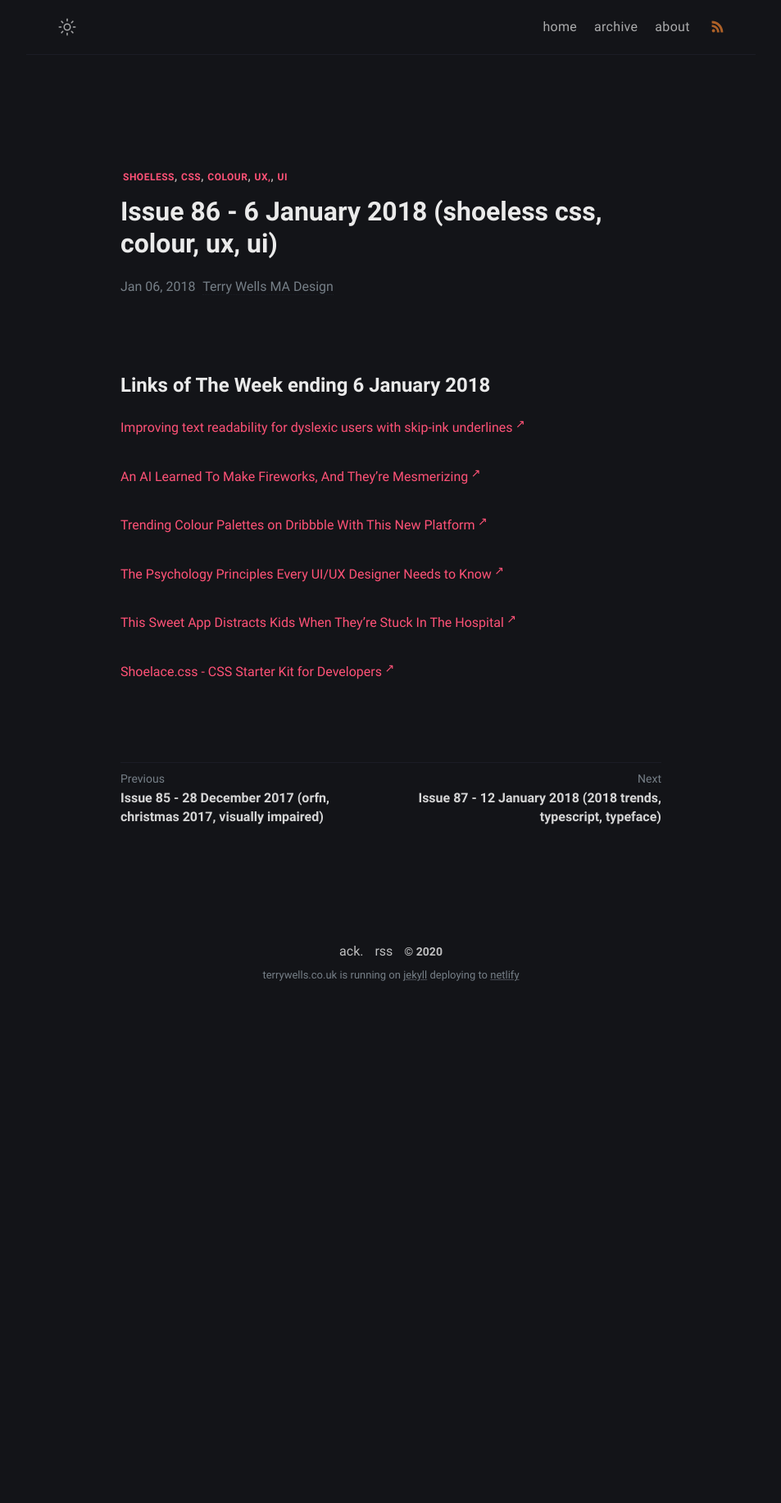
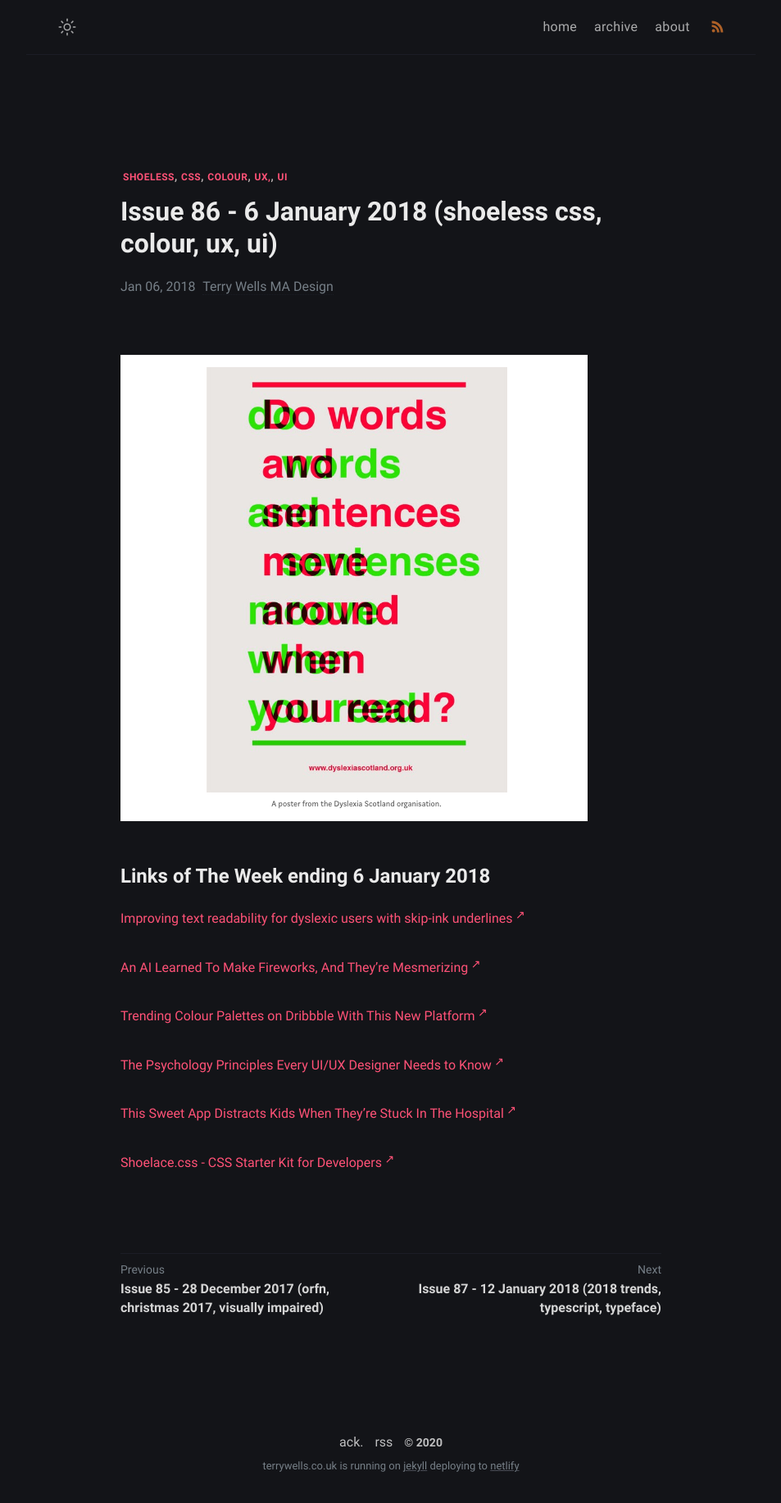
Before and after one commit to wristtattoo/jekyll-klise, a Jekyll site: the page built from _posts/2020-11-03-issue-86-6-january-2018-shoeless-css-colour-ux-ui.md, in a window 1280 px wide. Shown: the whole page at 82% size, without its empty margins (163-1116 px from the left). Built offline with Jekyll 4.4.1, drawn with Linux system fonts in a browser that asks for light colours; a script that is not in the unit is left out; before the commit the page ends 1235 px from its top, so only the background shows below that.

Commit message:
Update Links of The Week “2020-11-03-issue-86-6-january-2018-shoeless-css-colour-ux-ui”

```diff
--- a/_posts/2020-11-03-issue-86-6-january-2018-shoeless-css-colour-ux-ui.md
+++ b/_posts/2020-11-03-issue-86-6-january-2018-shoeless-css-colour-ux-ui.md
@@ -4,6 +4,8 @@ title: Issue 86 - 6 January 2018 (shoeless css, colour, ux, ui)
 tags: shoeless css colour ux, ui
 date: 2018-01-06T13:09:45.770Z
 ---
+![Improving text readability for dyslexic users with skip-ink underlines](/assets/uploads/issue-86.png "Improving text readability for dyslexic users with skip-ink underlines")
+
 # Links of The Week ending 6 January 2018
 
 <a href="https://medium.com/@iamhiwelo/improving-text-readability-for-dyslexic-users-with-skip-ink-underlines-bf52a2f3426b" target="_blank">Improving text readability for dyslexic users with skip-ink underlines</a>
```
Also changed, not shown: assets/uploads/issue-86.png (added).
